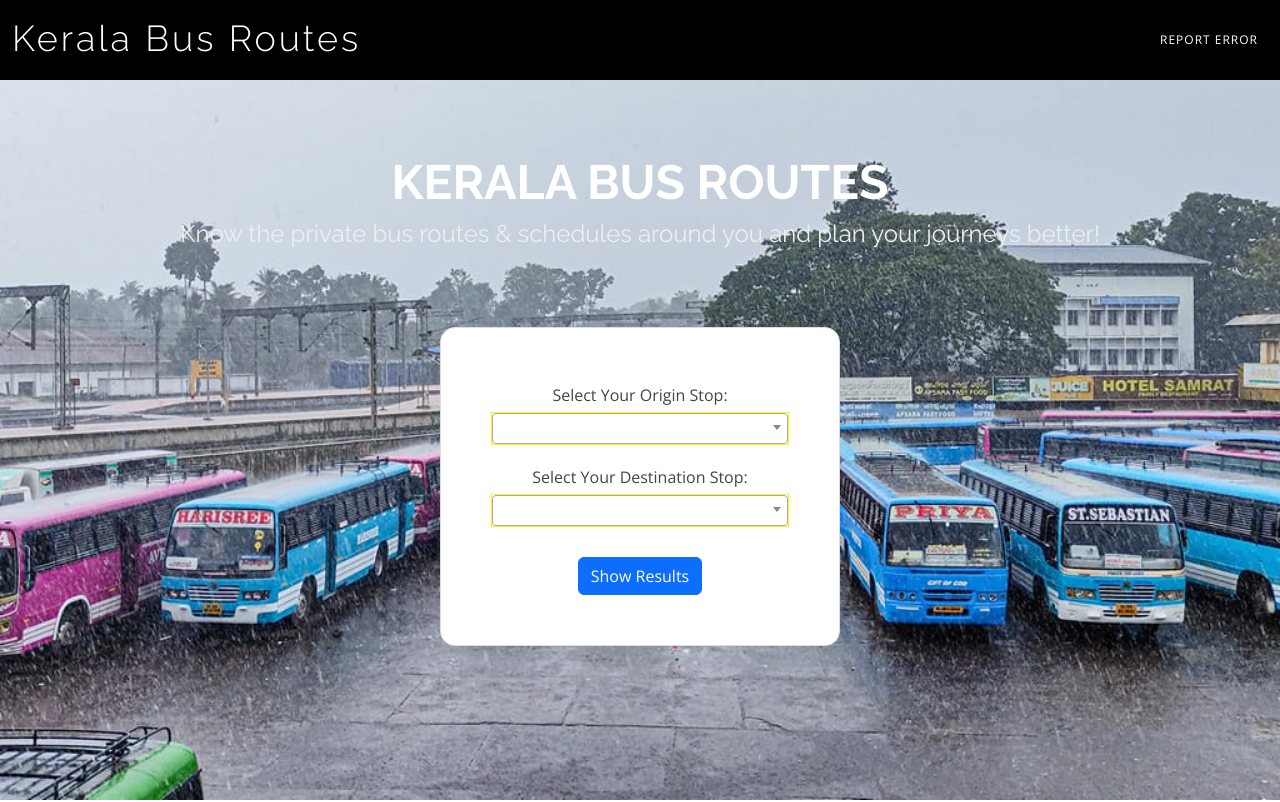
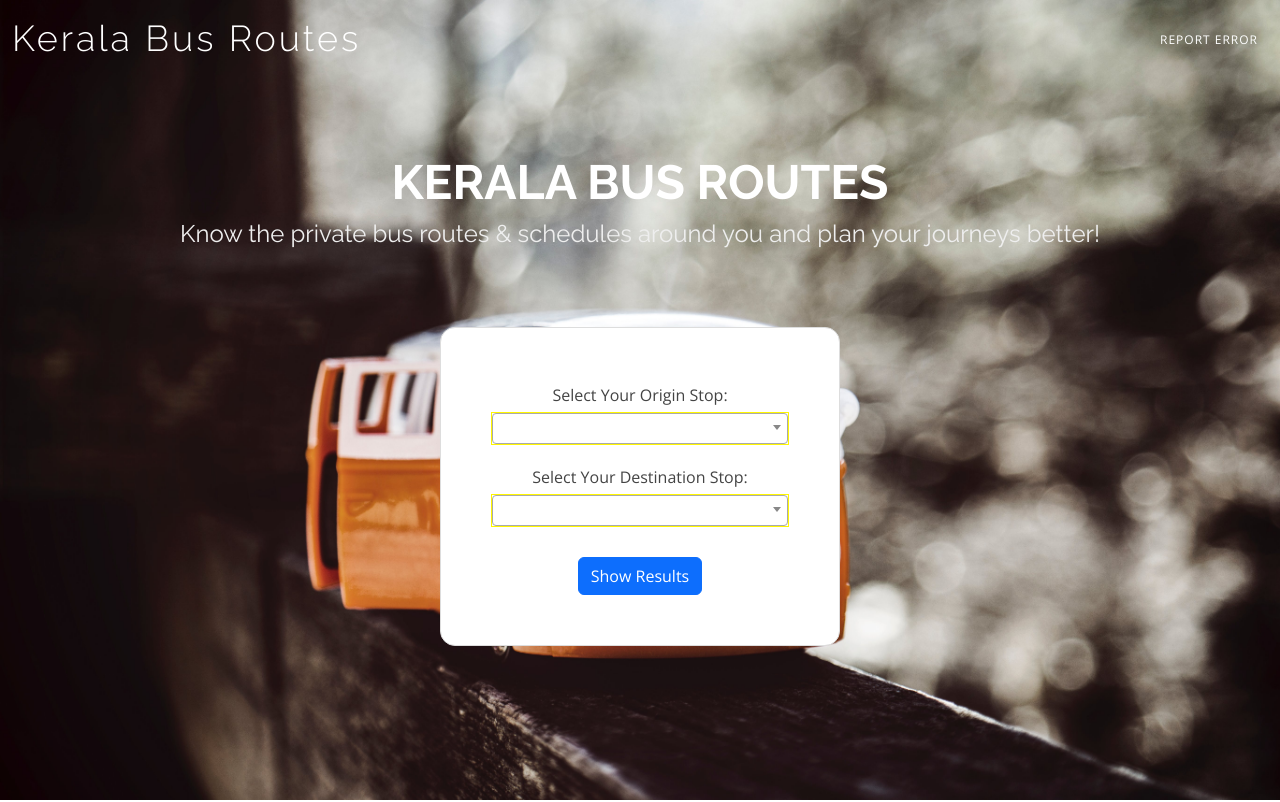
Before and after one commit to jithinkrishnanrs/bus-json, a plain HTML site: page index.html in a window 1280 px wide. Shown: the top 802 px of the page. Drawn offline with nearby package versions, Linux system fonts and the light colour scheme; a script that the page names is missing; a small style sheet from the web is missing.

Commit message:
remved bg changes

```diff
--- a/assets/css/style.css
+++ b/assets/css/style.css
@@ -85,7 +85,6 @@ h6,
   padding: 20px 0;
   position: relative;
   z-index: 10;
-  background-color: #000;
 }
 
 #header .logo h1 {
@@ -134,7 +133,7 @@ h6,
 #hero {
   width: 100%;
   height: 100vh;
-  background: url("../img/bus_stand.jpg") top center;
+  background: url("../img/retro-busbg.jpg") top center;
   background-size: cover;
   position: relative;
   margin-top: -80px;
```
